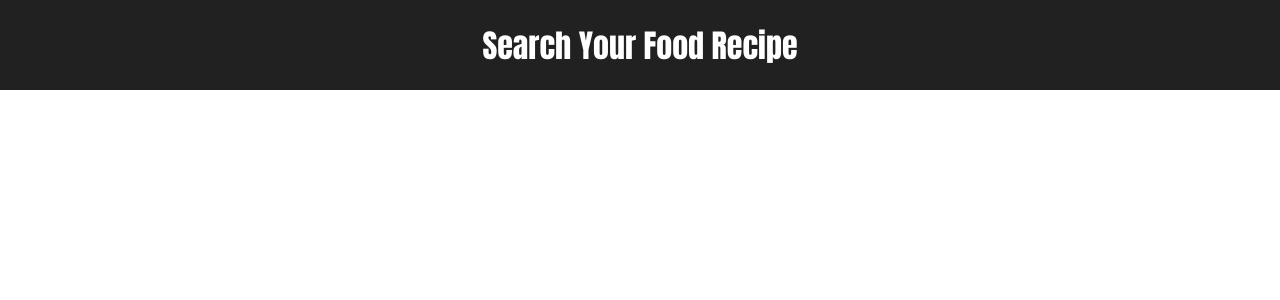
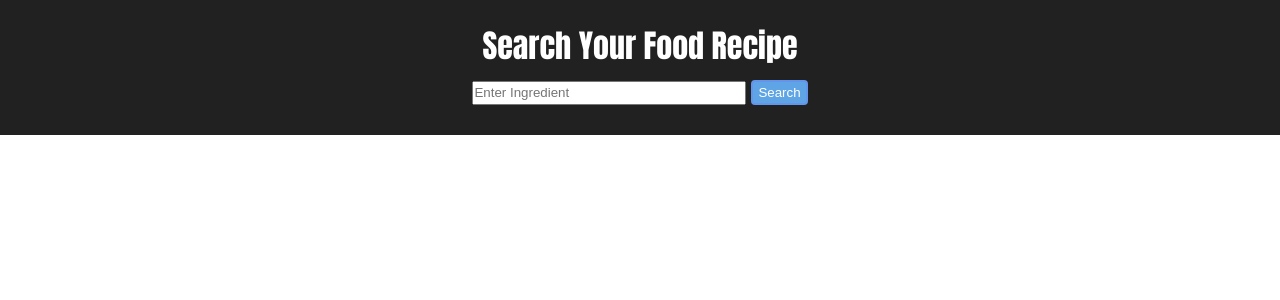
Before and after one commit to everywherejacobkim/Project_Food-recipe-app_React, a React (Create React App) app: page / in a window 1280 px wide. Shown: the top 300 px of the page. Built offline with nearby package versions, Linux system fonts and the light colour scheme.

Commit message:
feat: add input search bar by ingredient

```diff
--- a/src/App.css
+++ b/src/App.css
@@ -4,6 +4,7 @@
   padding-top: 1px;
   padding-bottom: 20px;
   display: flex;
+  flex-direction: column;
   justify-content: center;
   align-items: center;
 }
@@ -15,3 +16,21 @@
   color: white;
   font-weight: 300;
 }
+
+.searchForm {
+  margin: 10px auto;
+}
+
+.searchForm input {
+  width: 270px;
+  height: 20px;
+}
+
+.searchForm button {
+  padding: 3px 5px;
+  margin-left: 5px;
+  background-color: rgb(95, 164, 228);
+  border: 2px solid cornflowerblue;
+  border-radius: 4px;
+  color: white;
+}
--- a/src/App.js
+++ b/src/App.js
@@ -1,22 +1,42 @@
 import './App.css';
-import React from 'react';
+import React, { useState } from 'react';
 import axios from 'axios';
 
 function App() {
+
+  const [recipe, recipeEdit] = useState("")
+
   const YOUR_APP_ID = '15302604';
   const YOUR_APP_KEY = 'a668c1ac2179cadc1b09acd7c6182b50';
 
-  let url = `https://api.edamam.com/search?q=chicken&app_id=${YOUR_APP_ID}&app_key=${YOUR_APP_KEY}&health=alcohol-free`;
+  let url = `https://api.edamam.com/search?q=${recipe}&app_id=${YOUR_APP_ID}&app_key=${YOUR_APP_KEY}&health=alcohol-free`;
 
   async function getRecipes(){
     let result = await axios.get(url);
     console.log(result.data);
   }
 
+  const onSubmit = (e) => {
+    e.preventDefault();
+    getRecipes();
+  }
+
   return (
     <div className="App">
-      <h1 onClick={getRecipes}>Search Your Food Recipe</h1>
+      <h1>Search Your Food Recipe</h1>
+      <form className='searchForm' onSubmit={onSubmit}>
+        <input type='text' placeholder='Enter Ingredient' value={recipe} onChange={(e)=>recipeEdit(e.target.value)}></input>
+        <button>Search</button>
+
+      </form>
+
+
+
     </div>
+
+
+
+
   );
 }
 
```
